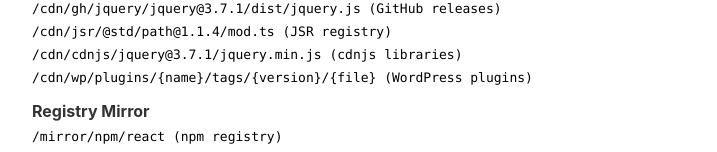
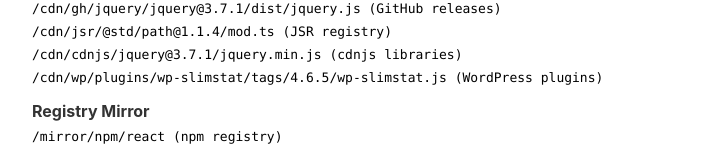
Before and after one commit to funish/nexus, a website: page index.html in a window 1280 px wide. Shown: the part 315-467 px from the top of the page, without its empty margins (258-975 px from the left). Drawn offline with Linux system fonts and the light colour scheme.

Commit message:
docs: update WordPress plugin examples to wp-slimstat
Replace akismet examples with wp-slimstat in both index.html and README.md.
Update link display format in index.html to show actual path instead of template for consistency.

```diff
--- a/index.html
+++ b/index.html
@@ -90,8 +90,8 @@
         <a href="/cdn/cdnjs/jquery@3.7.1/jquery.min.js">
           /cdn/cdnjs/jquery@3.7.1/jquery.min.js (cdnjs libraries)
         </a>
-        <a href="/cdn/wp/plugins/akismet/tags/5.3/akismet.js">
-          /cdn/wp/plugins/{name}/tags/{version}/{file} (WordPress plugins)
+        <a href="/cdn/wp/plugins/wp-slimstat/tags/4.6.5/wp-slimstat.js">
+          /cdn/wp/plugins/wp-slimstat/tags/4.6.5/wp-slimstat.js (WordPress plugins)
         </a>
 
         <strong>Registry Mirror</strong>
```
Also changed, not shown: README.md.
